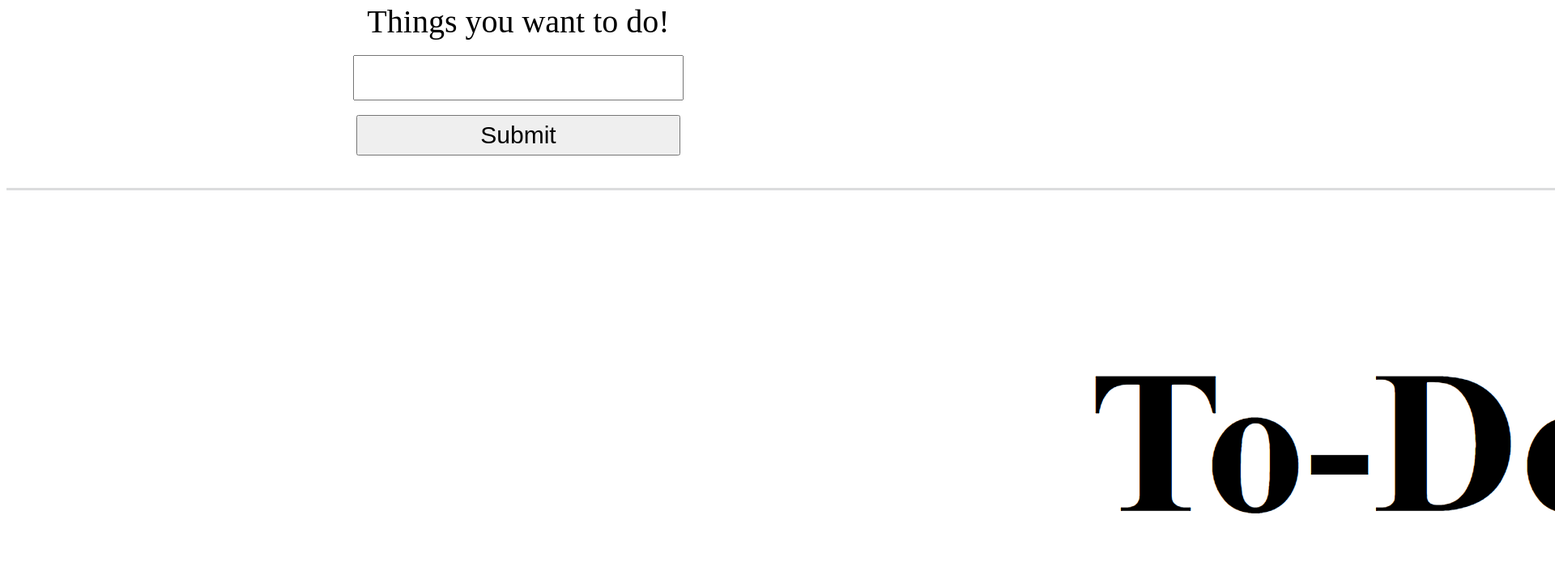
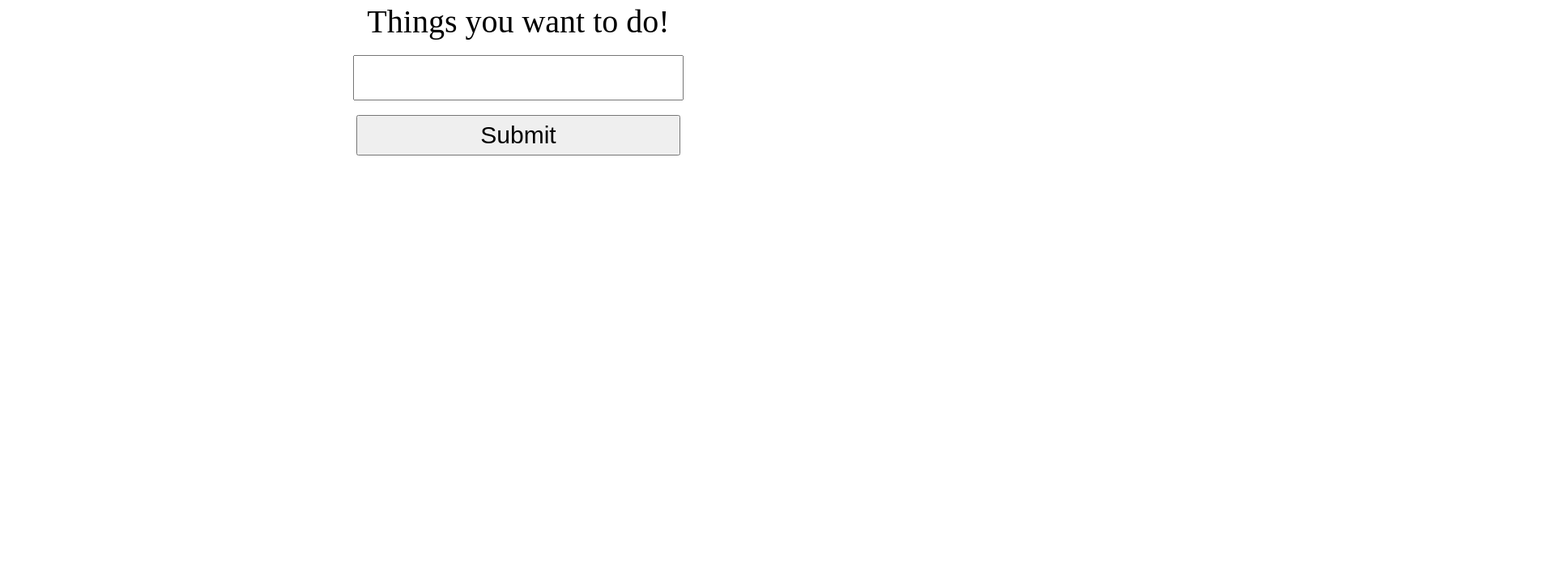
Before and after one commit to calvinalee2006/to-do, a plain HTML site: page index.html in a window 1280 px wide. Shown: the part 246-956 px from the top of the page at 81% size, 1920 px wide, since content can reach past the window. After the commit the page ends 800 px from the top, so only its background shows below. Drawn offline with Linux system fonts and the light colour scheme.

Commit message:
finished

```diff
--- a/index.html
+++ b/index.html
@@ -28,7 +28,7 @@
     </div>
 
 
-    <img src="images/Screenshot (25).png" <script src="script.js"></script>
+    <script src="script.js"></script>
 </body>
 
 </html>
```
